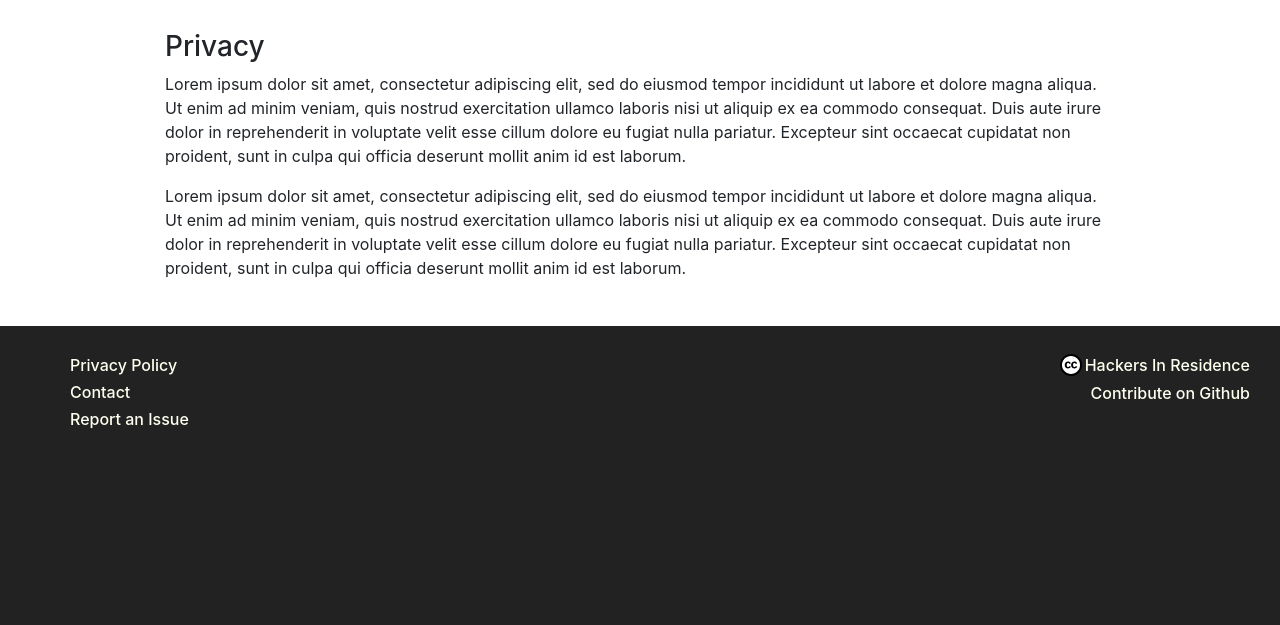
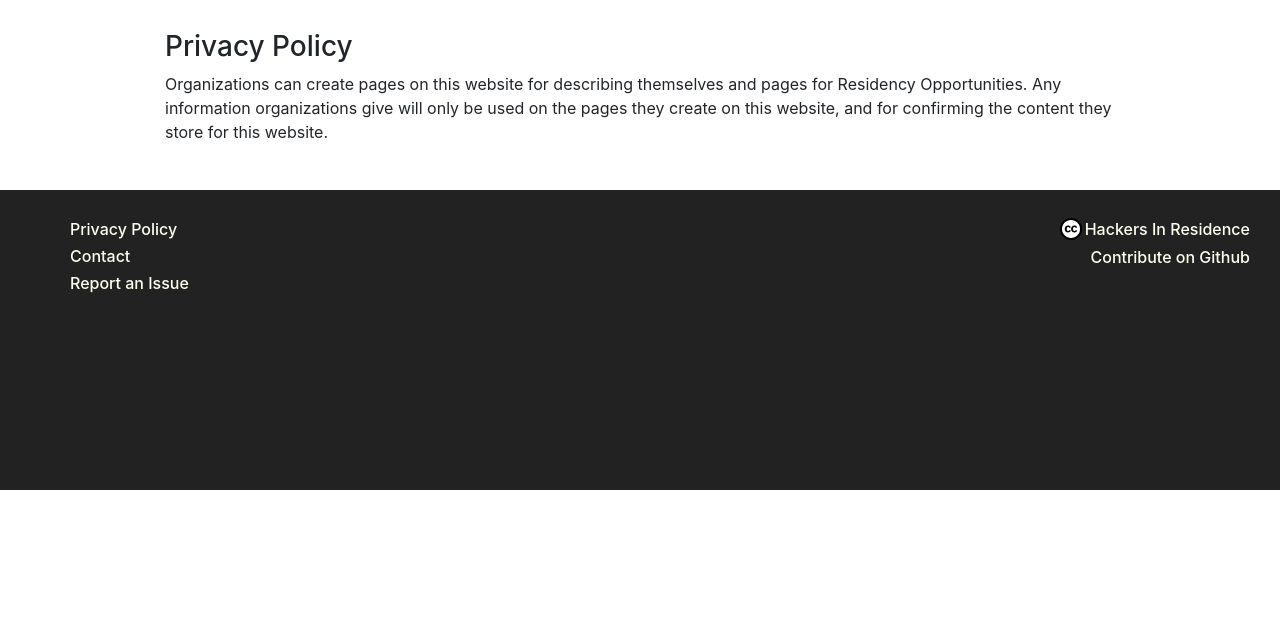
Before and after one commit to noisebridge/hackersinresidence, a Django app: page /privacy/ in a window 1280 px wide. Shown: the part 107-732 px from the top of the page. Run offline with Django 3.2, Linux system fonts and the light colour scheme; some libraries are stand-ins or nearby versions.

Commit message:
Updated privacy policy.

```diff
--- a/hackersinresidence/webapp/templates/pages/privacy.html
+++ b/hackersinresidence/webapp/templates/pages/privacy.html
@@ -12,9 +12,8 @@
 
   {% block defaultpage %}
 
-  <h3>Privacy</h3>
+  <h3>Privacy Policy</h3>
 
-    <p>Lorem ipsum dolor sit amet, consectetur adipiscing elit, sed do eiusmod tempor incididunt ut labore et dolore magna aliqua. Ut enim ad minim veniam, quis nostrud exercitation ullamco laboris nisi ut aliquip ex ea commodo consequat. Duis aute irure dolor in reprehenderit in voluptate velit esse cillum dolore eu fugiat nulla pariatur. Excepteur sint occaecat cupidatat non proident, sunt in culpa qui officia deserunt mollit anim id est laborum.
-    <p>Lorem ipsum dolor sit amet, consectetur adipiscing elit, sed do eiusmod tempor incididunt ut labore et dolore magna aliqua. Ut enim ad minim veniam, quis nostrud exercitation ullamco laboris nisi ut aliquip ex ea commodo consequat. Duis aute irure dolor in reprehenderit in voluptate velit esse cillum dolore eu fugiat nulla pariatur. Excepteur sint occaecat cupidatat non proident, sunt in culpa qui officia deserunt mollit anim id est laborum.
+  <p>Organizations can create pages on this website for describing themselves and pages for Residency Opportunities.  Any information organizations give will only be used on the pages they create on this website, and for confirming the content they store for this website.
 
   {% endblock defaultpage %}
```
